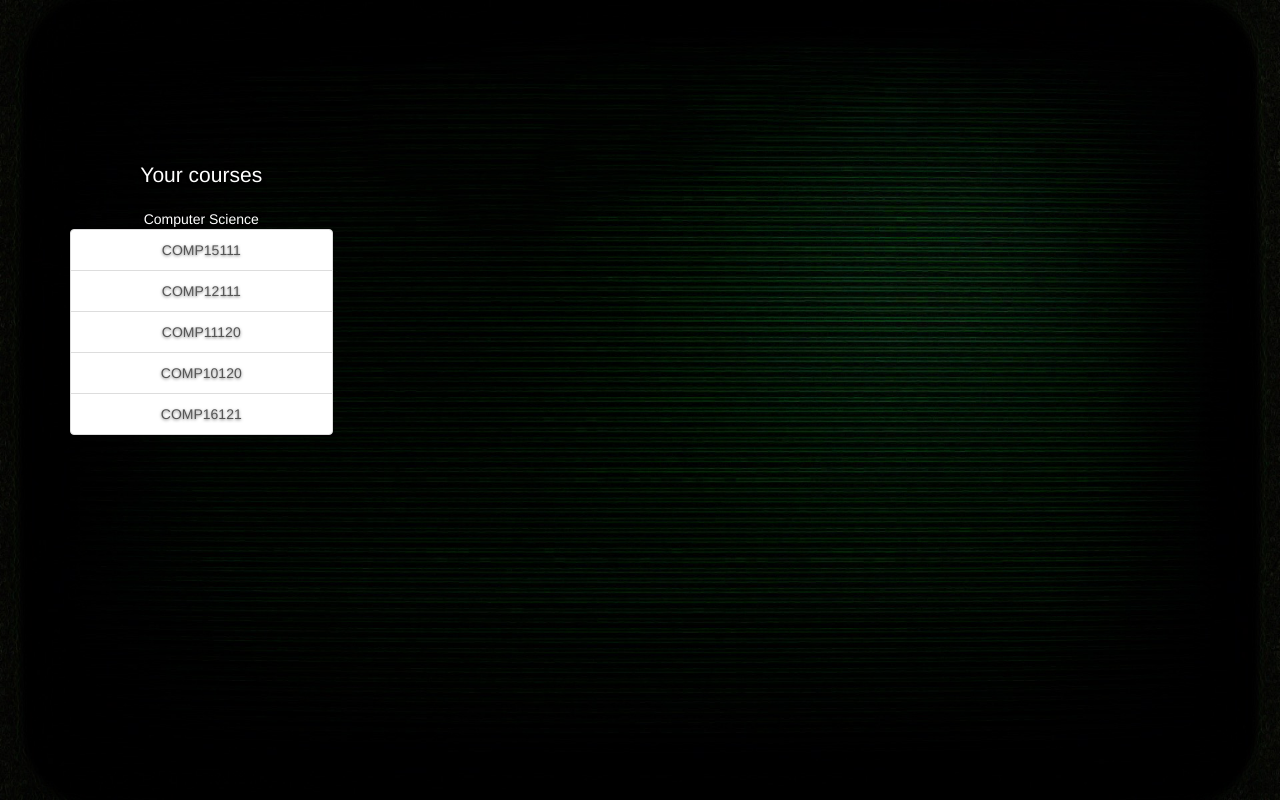
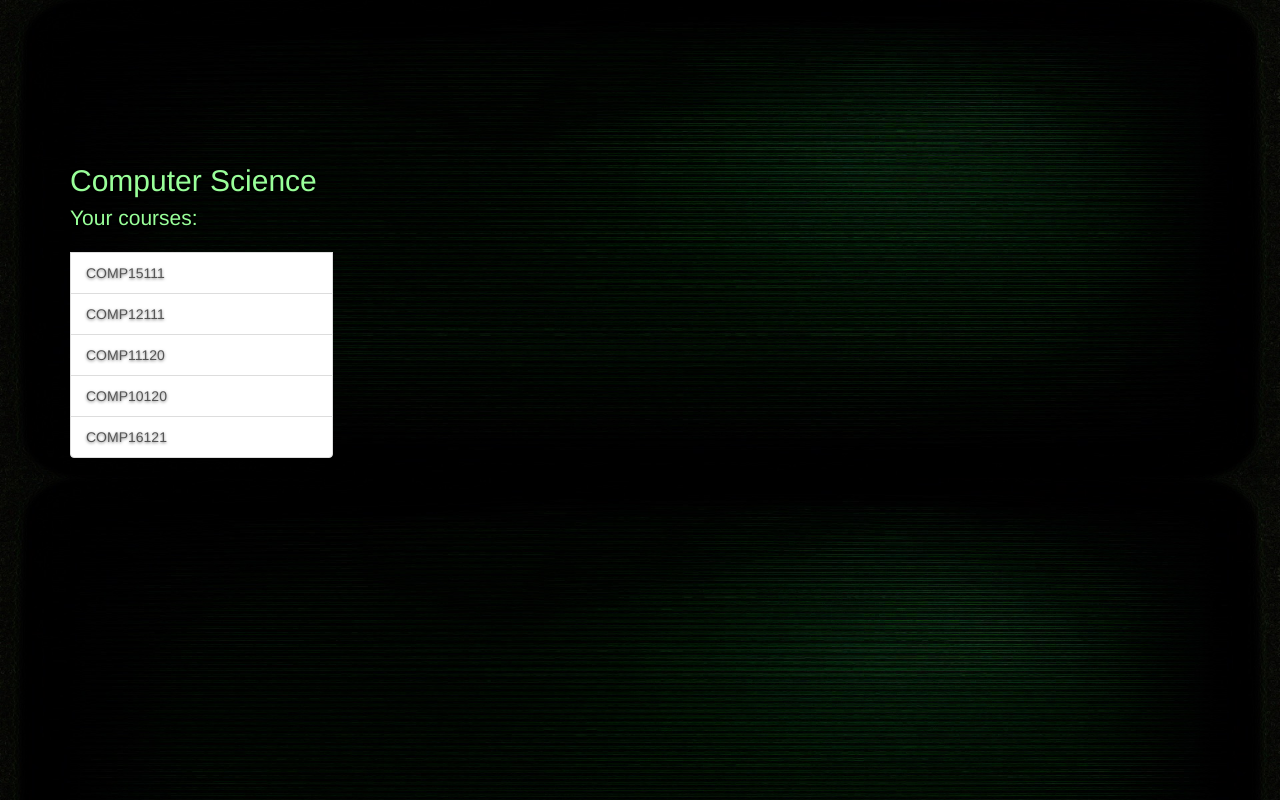
Before and after one commit to Fatalution/StudentsSeekingHelp, a PHP site: page /user_page.php in a window 1280 px wide. Run offline with PHP 8.4, Linux system fonts and the light colour scheme; a user stored in the database is signed in; data comes from the database, SQL or seed files in the repository; a stand-in replaces the project's code that opens the database connection; some libraries are stand-ins or nearby versions.

Commit message:
user_page looks not like crap now. yay

```diff
--- a/css/user_page.css
+++ b/css/user_page.css
@@ -1,11 +1,23 @@
 html,
+
+/*title{
+  text-align: left;
+  text-shadow: 0 1px 3px rgba(0,0,0,.5);
+}*/
+p {
+  text-align: left;
+  text-shadow: 0 1px 3px rgba(0,0,0,.5);
+}
 body{
   height: 100%;
   background: url("../img/backgroundEmpty.png");
   background-size: 100% 100%;
 }
 body {
-  color: #fff;
-  text-align: center;
+  color: #99ff99;
+  text-align: left;
   text-shadow: 0 1px 3px rgba(0,0,0,.5);
 }
+span {
+  font-size: 30px
+}
--- a/user_page.php
+++ b/user_page.php
@@ -44,12 +44,13 @@
         <div class="row">
 
             <div class="col-md-3">
-                <p class="lead">Your courses</p>
-                <div class="list-group">
+              <div class="list-group">
+              <?php
+                $courseType = $_SESSION['Course_type'];
+                echo '<span>' . $courseType . '</span>';
+                ?>
+                <p class="lead">Your courses:</p>
                   <?php
-                    $courseType = $_SESSION['Course_type'];
-
-                    echo $courseType;
                     switch($courseType)
                     {
                       case "Computer Science":
```
